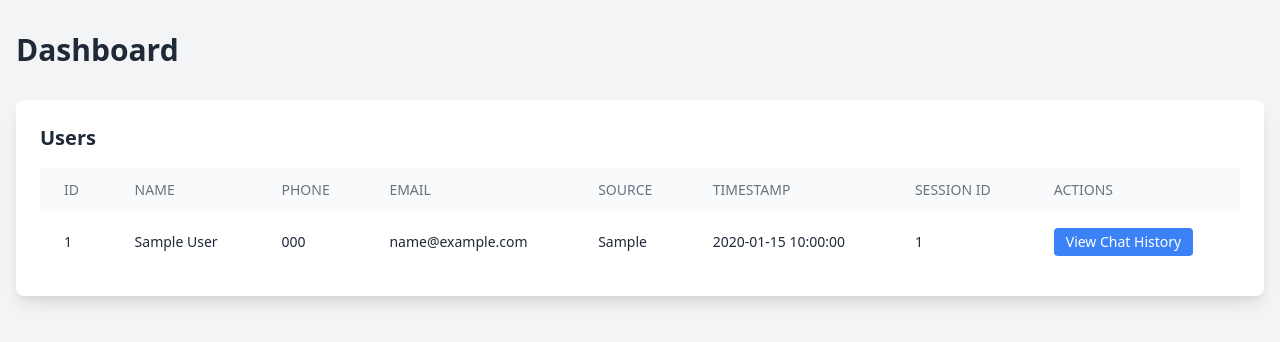
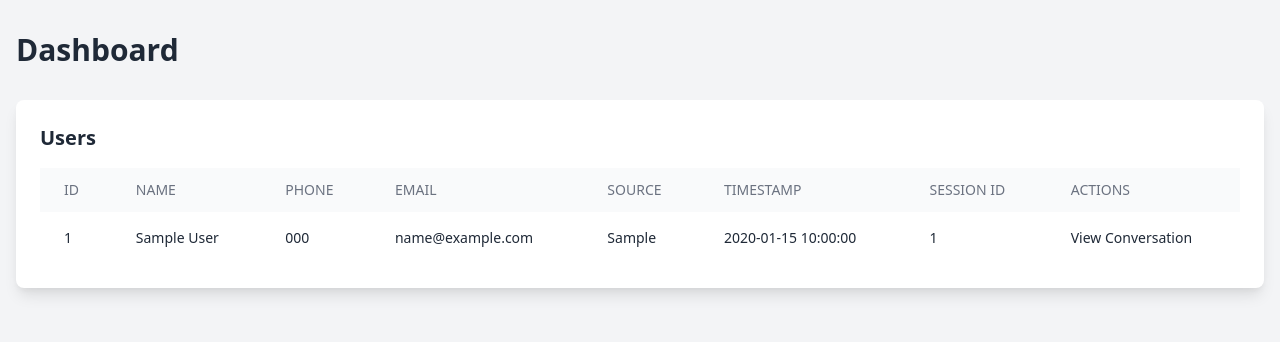
Before and after one commit to shilpashree-thorsignia/Anthill-IQ-Dashbord, a Django app: page //users in a window 1280 px wide. Shown: the top 342 px of the page. Run offline with Django 5.2, Linux system fonts and the light colour scheme; tables that the repository leaves empty hold one stand-in row (values such as "Sample post").

Commit message:
conversation display

```diff
--- a/anthill_users/urls.py
+++ b/anthill_users/urls.py
@@ -16,7 +16,6 @@
 """
 from django.contrib import admin
 from django.urls import path,include
-from users.views import dashboard, chat_history
 
 urlpatterns = [
     path('admin/', admin.site.urls),
--- a/users/templates/users/dashboard.html
+++ b/users/templates/users/dashboard.html
@@ -42,9 +42,9 @@
                             <td class="px-6 py-4 whitespace-nowrap">{{ user.timestamp|date:"Y-m-d H:i:s" }}</td>
                             <td class="px-6 py-4 whitespace-nowrap">{{ user.session_id|default:"-" }}</td>
                             <td class="px-6 py-4 whitespace-nowrap">
-                                <button onclick="showChatHistory('{{ user.id }}')" class="bg-blue-500 hover:bg-blue-600 text-white py-1 px-3 rounded">
-                                    View Chat History
-                                </button>
+                                <a href="{% url 'display_conversation' id=user.id %}" class="btn btn-primary">
+                                    View Conversation
+                                </a>
                             </td>
                         </tr>
                         {% endfor %}
--- a/users/urls.py
+++ b/users/urls.py
@@ -1,9 +1,8 @@
 from django.urls import path
 from . import views
-from.views import chat_history
 
 urlpatterns = [
     path('', views.login, name='users'),
     path('/users', views.dashboard, name='users'),
-    path('chat-history/<str:id>/', chat_history, name='chat_history'),
+    path('conversation/<int:id>/', views.display_conversation, name='display_conversation'),
 ]
--- a/users/views.py
+++ b/users/views.py
@@ -6,19 +6,16 @@
     users_qs = User.objects.all().order_by('-id')
     return render(request, 'users/dashboard.html', {'users': users_qs})
 
-def chat_history(_, id):
-    conversations = Conversations.objects.filter(user_id=id).order_by('timestamp')
-    data = {
-        'conversations': [
-            {
-                'user_message': conv.user_message,
-                'bot_response': conv.bot_response,
-                'timestamp': conv.timestamp.strftime('%Y-%m-%d %H:%M:%S')
-            }
-            for conv in conversations
-        ]
+from django.shortcuts import render, get_object_or_404
+from .models import Conversations
+
+def display_conversation(request, id):
+    conversation = get_object_or_404(Conversations, id=id)
+    context = {
+        'conversation': conversation
     }
-    return JsonResponse(data)
+    return render(request, 'users/conversation_detail.html', context)
+
 
 def login(request):
     if request.method == 'POST':
```
Also changed, not shown: users/templates/users/conversation_detail.html (added, +14 -0 lines).
